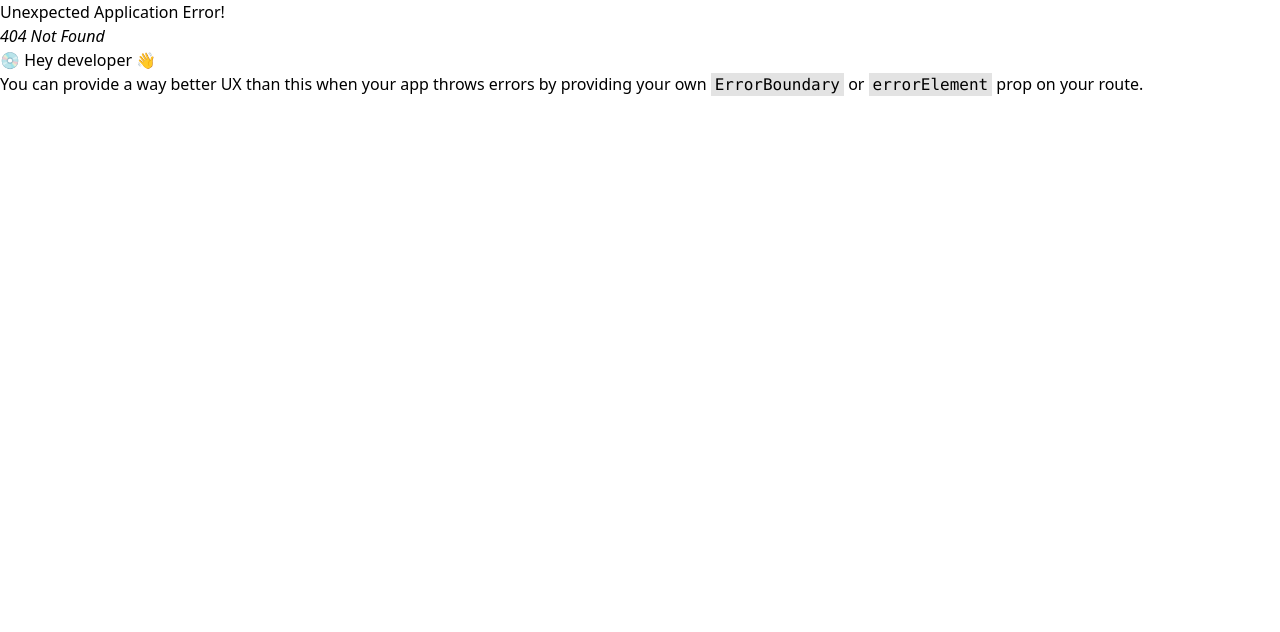
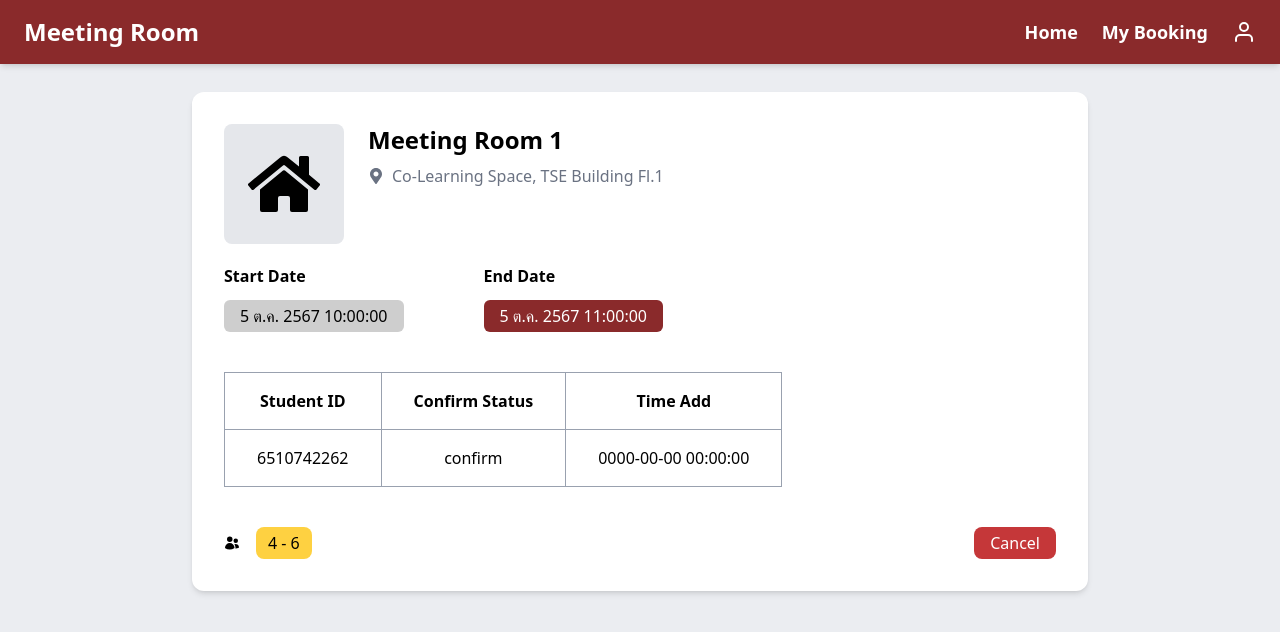
Before and after one commit to Pawinful/SF340_Front, a React (Vite) app: page /mybooking in a window 1280 px wide. Before the commit this address had no page. Shown: the top 632 px of the page. Built offline with nearby package versions, Linux system fonts and the light colour scheme.

Commit message:
my booking page yayyYayyYay TT

```diff
--- a/src/components/pages/user/Home.jsx
+++ b/src/components/pages/user/Home.jsx
@@ -78,8 +78,8 @@ const RoomCard = ({ room }) => {
 const Home = () => {
     return (
         <>
-            <div className='bg-[#EBEDF1]'>
-                <div className='p-7 max-w-5xl mx-auto'>
+            <div className='bg-[#EBEDF1] min-h-screen'>
+                <div className='p-6 max-w-4xl mx-auto'>
                     {rooms.map((room) => (
                         <RoomCard key={room.id} room={room} />
                     ))}
--- /dev/null
+++ b/src/components/pages/user/MyBooking.jsx
@@ -0,0 +1,75 @@
+import React from 'react'
+import { FaHome, FaMapMarkerAlt } from 'react-icons/fa'
+import { HiUsers } from 'react-icons/hi2'
+
+const MyBooking = () => {
+    return (
+        <div className='bg-[#EBEDF1] p-7 min-h-screen'>
+            <div className="bg-white max-w-4xl min-h-90 mx-auto rounded-xl shadow-md p-8 mb-6 flex flex-col  gap-10 ">
+
+                <div className='flex flex-col gap-10'>
+                    <div>
+                        <div className='flex items-start gap-6 mb-5'>
+                            <div className='bg-gray-200 p-6 rounded-lg'>
+                                <FaHome className='text-grey-600 text-7xl' />
+                            </div>
+                            <div>
+                                <h2 className='text-2xl font-semibold mb-2'>Meeting Room 1</h2>
+                                <p className='text-gray-500 flex items-center gap-2'>
+                                    <FaMapMarkerAlt /> Co-Learning Space, TSE Building Fl.1
+                                </p>
+                            </div>
+                        </div>
+
+
+                        <div className='flex items-center gap-20 '>
+                            <div>
+                                <div className='font-semibold mb-3'>Start Date</div>
+                                <div className='bg-[#CECECE] px-4 py-1 rounded-md font-medium'>5 ต.ค. 2567 10:00:00</div>
+                            </div>
+                            <div>
+                                <div className='font-semibold mb-3'>End Date</div>
+                                <div className='bg-[#8A2A2B] text-white px-4 py-1 rounded-md font-medium'>5 ต.ค. 2567 11:00:00</div>
+                            </div>
+                        </div>
+                    </div>
+
+                    <div className="">
+                        <table className="border border-gray-400 text-center">
+                            <thead>
+                                <tr className="border border-gray-400">
+                                    <th className="border border-gray-400 px-8 py-4">Student ID</th>
+                                    <th className="border border-gray-400 px-8 py-4">Confirm Status</th>
+                                    <th className="border border-gray-400 px-8 py-4">Time Add</th>
+                                </tr>
+                            </thead>
+                            <tbody>
+                                <tr className="border border-gray-400">
+                                    <td className="border border-gray-400 px-8 py-4">6510742262</td>
+                                    <td className="border border-gray-400 px-8 py-4">confirm</td>
+                                    <td className="border border-gray-400 px-8 py-4">0000-00-00 00:00:00</td>
+                                </tr>
+                            </tbody>
+                        </table>
+                    </div>
+
+
+
+                </div>
+
+
+                <div className='flex justify-between items-center'>
+                    <div className='flex items-center gap-4 '><HiUsers /> <span className='bg-[#FED141] px-3 py-1 rounded-lg'>4 - 6</span> </div>
+                    <div className='flex gap-3'>
+                        {/* <button className='bg-[#E2E2E2] text-white px-4 py-1 rounded-lg cursor-pointer hover:bg-gray-400'>Edit</button> */}
+                        <button className='bg-[#C53739] text-white px-4 py-1 rounded-lg cursor-pointer hover:bg-[#8A2A2B]'>Cancel</button>
+                    </div>
+
+                </div>
+
+            </div>
+        </div>
+    )
+}
+
+export default MyBooking
--- a/src/components/pages/user/Reserve.jsx
+++ b/src/components/pages/user/Reserve.jsx
@@ -2,8 +2,8 @@ import React from "react";
 
 const Reserve = () => {
     return (
-        <div className='bg-[#EBEDF1] p-7 flex justify-center'>
-            <div className="max-w-5xl w-full p-8 rounded-xl shadow-md bg-white">
+        <div className='bg-[#EBEDF1] p-7 flex justify-center min-h-screen'>
+            <div className="max-w-4xl w-full p-8 rounded-xl shadow-md bg-white">
                 <h2 className="text-2xl font-bold text-[#A23234] text-center">Booking Meeting Room 1</h2>
                 <div className="my-6 flex justify-center">
                     <img
--- a/src/main.jsx
+++ b/src/main.jsx
@@ -15,6 +15,7 @@ import UserLayout from "./components/shared/UserLayout.jsx";
 
 import Home from "./components/pages/user/home.jsx";
 import Reserve from "./components/pages/user/Reserve.jsx";
+import MyBooking from "./components/pages/user/MyBooking.jsx";
 
 import Approve from "./components/pages/Approve.jsx";
 import BookingInfo from "./components/pages/BookingInfo.jsx";
@@ -35,6 +36,10 @@ const router = createBrowserRouter([
       {
         path: "/reserve",
         element: <Reserve />,
+      },
+      {
+        path: "/mybooking",
+        element: <MyBooking />,
       },
     ],
   },
```
